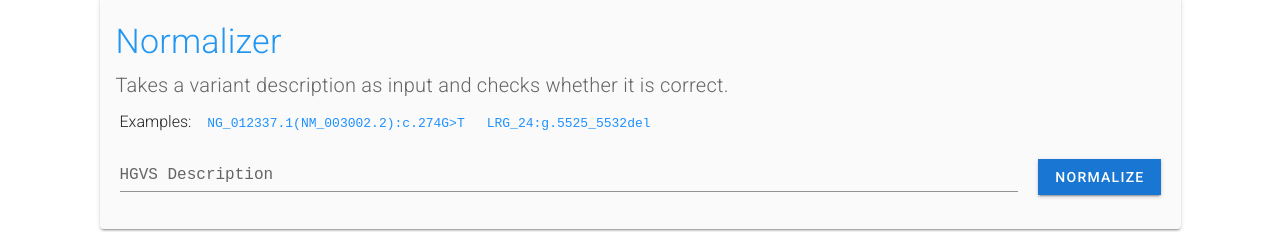
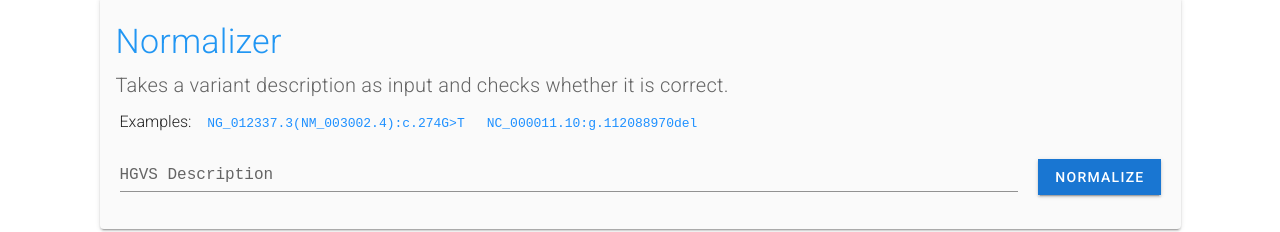
Before and after one commit to mutalyzer/website, a Vue app: page / in a window 1280 px wide. Shown: the part 243-475 px from the top of the page. Built offline with nearby package versions, Linux system fonts and the light colour scheme; what v-clipboard would draw is missing.

Commit message:
Update home page examples

```diff
--- a/src/views/Home.vue
+++ b/src/views/Home.vue
@@ -140,8 +140,8 @@ export default {
   data: () => ({
     inputDescriptionTextBox: null,
     descriptionExamples: [
-      "NG_012337.1(NM_003002.2):c.274G>T",
-      "LRG_24:g.5525_5532del",
+      "NG_012337.3(NM_003002.4):c.274G>T",
+      "NC_000011.10:g.112088970del",
     ],
   }),
   methods: {
```
